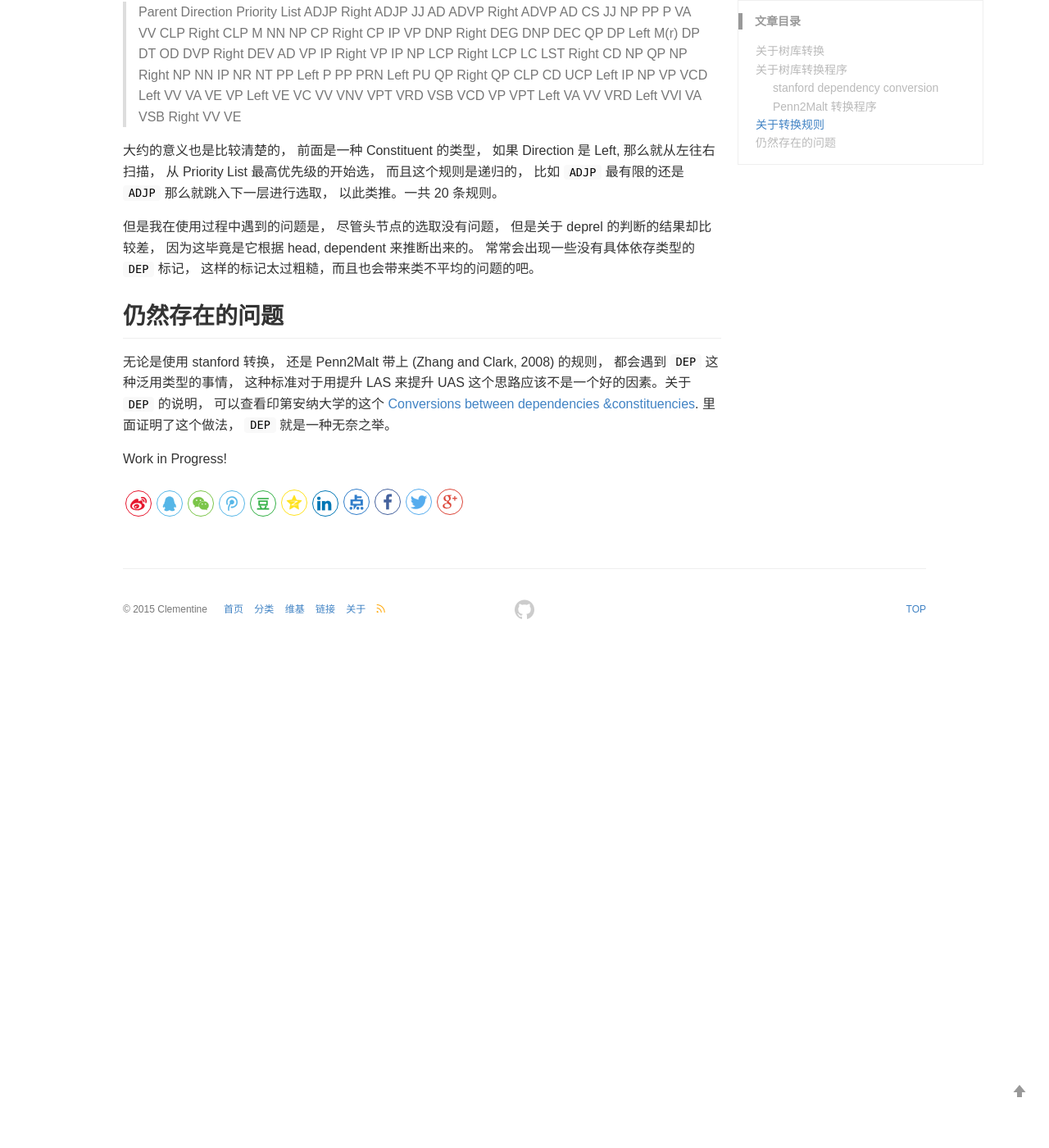
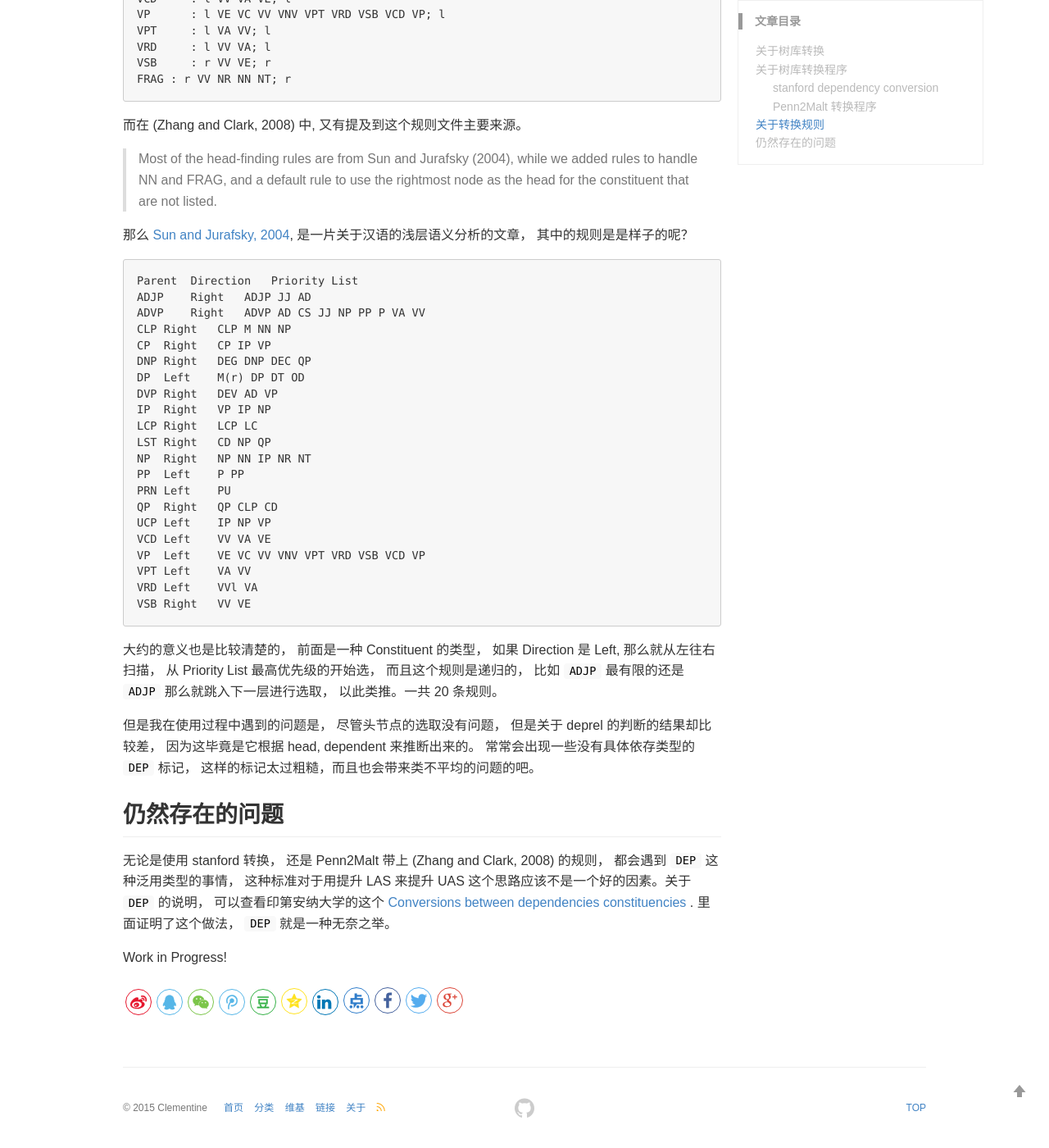
Before and after one commit to iclementine/iclementine.github.io, a Jekyll site: the page built from _posts/2018-08-08-chinese-treebank-conversion.md, in a window 1280 px wide and 1400 px high, scrolled down 3181 px. Shown: the whole window at 82% size. Built offline with Jekyll 4.4.1, drawn with Linux system fonts in a browser that asks for light colours; comment, search, counter and statistics services are not loaded; before the commit the page ends 3973 px from its top, so only the background shows below that.

````diff
--- a/_posts/2018-08-08-chinese-treebank-conversion.md
+++ b/_posts/2018-08-08-chinese-treebank-conversion.md
@@ -107,7 +107,8 @@ java -mx1g edu.stanford.nlp.trees.international.pennchinese.ChineseGrammaticalSt
 
 [Chen and Manning, 2014](https://cs.stanford.edu/~danqi/papers/emnlp2014.pdf) 中使用的树库转换方式就是使用 Penn2Malt， 使用了 [Zhang and Clark, 2008](http://www.aclweb.org/anthology/D/D08/D08-1059.pdf) 中使用的头节点抽取规则， 这个规则也可以在张岳的 [个人页面](http://www.cs.ox.ac.uk/people/yue.zhang/ctbheadfinding.html) 找到. 一共 22 条， 在论文中还有说明包含一条 default 用来处理没有匹配到的情况， 那样子就 23 条。
 
->ADJP	: r ADJP JJ AD; r
+```
+ADJP	: r ADJP JJ AD; r
 ADVP	: r ADVP AD CS JJ NP PP P VA VV; r
 CLP	: r CLP M NN NP; r
 CP	: r CP IP VP; r
@@ -129,6 +130,7 @@ VPT	: l VA VV; l
 VRD	: l VV VA; l
 VSB	: r VV VE; r
 FRAG : r VV NR NN NT; r
+```
 
 而在 (Zhang and Clark, 2008) 中, 又有提及到这个规则文件主要来源。
 
@@ -136,7 +138,8 @@ FRAG : r VV NR NN NT; r
 
 那么 [Sun and Jurafsky, 2004](https://web.stanford.edu/~jurafsky/Sun-Jurafsky-HLT-NAACL04.pdf), 是一片关于汉语的浅层语义分析的文章， 其中的规则是是样子的呢？
 
->Parent  Direction   Priority List
+```
+Parent  Direction   Priority List
 ADJP    Right   ADJP JJ AD
 ADVP    Right   ADVP AD CS JJ NP PP P VA VV
 CLP Right   CLP M NN NP
@@ -157,6 +160,7 @@ VP  Left    VE VC VV VNV VPT VRD VSB VCD VP
 VPT Left    VA VV
 VRD Left    VVl VA
 VSB Right   VV VE
+```
 
 大约的意义也是比较清楚的， 前面是一种 Constituent 的类型， 如果 Direction 是 Left, 那么就从左往右扫描， 从 Priority List 最高优先级的开始选， 而且这个规则是递归的， 比如 `ADJP` 最有限的还是 `ADJP` 那么就跳入下一层进行选取， 以此类推。一共 20 条规则。
 
@@ -164,6 +168,6 @@ VSB Right   VV VE
 
 ## 仍然存在的问题
 
-无论是使用 stanford 转换， 还是 Penn2Malt 带上 (Zhang and Clark, 2008) 的规则， 都会遇到 `DEP` 这种泛用类型的事情， 这种标准对于用提升 LAS 来提升 UAS 这个思路应该不是一个好的因素。关于 `DEP` 的说明， 可以查看印第安纳大学的这个 [Conversions between dependencies &constituencies](http://cl.indiana.edu/~md7/11/715/slides/03-convert/03d-convert3.pdf). 里面证明了这个做法， `DEP` 就是一种无奈之举。
+无论是使用 stanford 转换， 还是 Penn2Malt 带上 (Zhang and Clark, 2008) 的规则， 都会遇到 `DEP` 这种泛用类型的事情， 这种标准对于用提升 LAS 来提升 UAS 这个思路应该不是一个好的因素。关于 `DEP` 的说明， 可以查看印第安纳大学的这个 [Conversions between dependencies constituencies](http://cl.indiana.edu/~md7/11/715/slides/03-convert/03d-convert3.pdf) . 里面证明了这个做法， `DEP` 就是一种无奈之举。
 
 Work in Progress!
````
